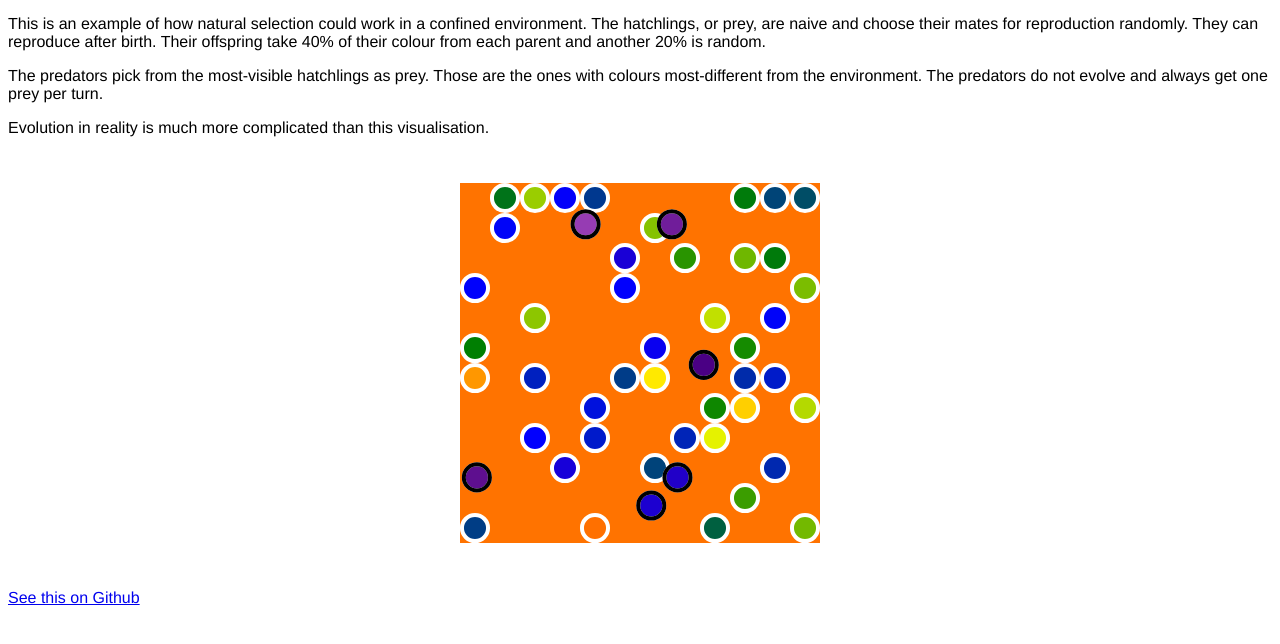
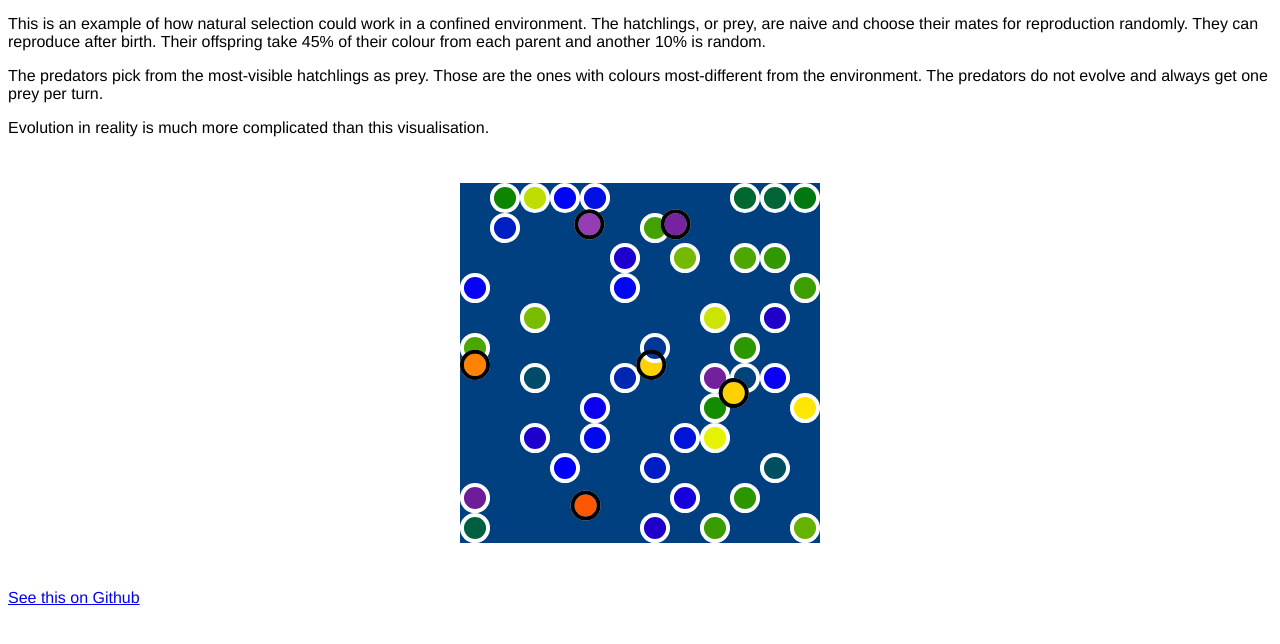
Before and after one commit to JasonThomasData/colour_evolution, a plain HTML site: page index.html in a window 1280 px wide. Shown: the part 44-688 px from the top of the page. Drawn offline with Linux system fonts and the light colour scheme.

Commit message:
Refactored files

```diff
--- a/index.html
+++ b/index.html
@@ -8,7 +8,7 @@
   </head>
   <body>
   	<h3>Colour Evolution</h3>
-    <p>This is an example of how natural selection could work in a confined environment. The hatchlings, or prey, are naive and choose their mates for reproduction randomly. They can reproduce after birth. Their offspring take 40% of their colour from each parent and another 20% is random.</p>
+    <p>This is an example of how natural selection could work in a confined environment. The hatchlings, or prey, are naive and choose their mates for reproduction randomly. They can reproduce after birth. Their offspring take 45% of their colour from each parent and another 10% is random.</p>
     <p>The predators pick from the most-visible hatchlings as prey. Those are the ones with colours most-different from the environment. The predators do not evolve and always get one prey per turn.</p>
     <p>Evolution in reality is much more complicated than this visualisation.</p>
     <svg id="visualisation"></svg>
--- a/main.js
+++ b/main.js
@@ -2,15 +2,15 @@
 var environment_settings = {
     env_width_spaces: 12,
     space_width_px: 30,
-    env_colour_float: 0.1, //Refer to the colour scale below... this is a yellowish-green
+    env_colour_float: 0.5, //Refer to the colour scale below... this is a yellowish-green
     hatchling_number: 50,
     predator_number: 6,
     hatchling_stroke_colour: 'white',
     predator_stroke_colour: 'black',
     animal_stroke_width: 4,
     animation_duration: 800, //A single moment in animation. There are four of these
-    property_inheritance_factor: 0.4, //Two of these for each child
-    property_random_factor: 0.2 //A random element from the envrionment
+    property_inheritance_factor: 0.45, //Two of these for each child
+    property_random_factor: 0.1 //A random element from the envrionment
 }
 
 var animals_in_env = {
```
